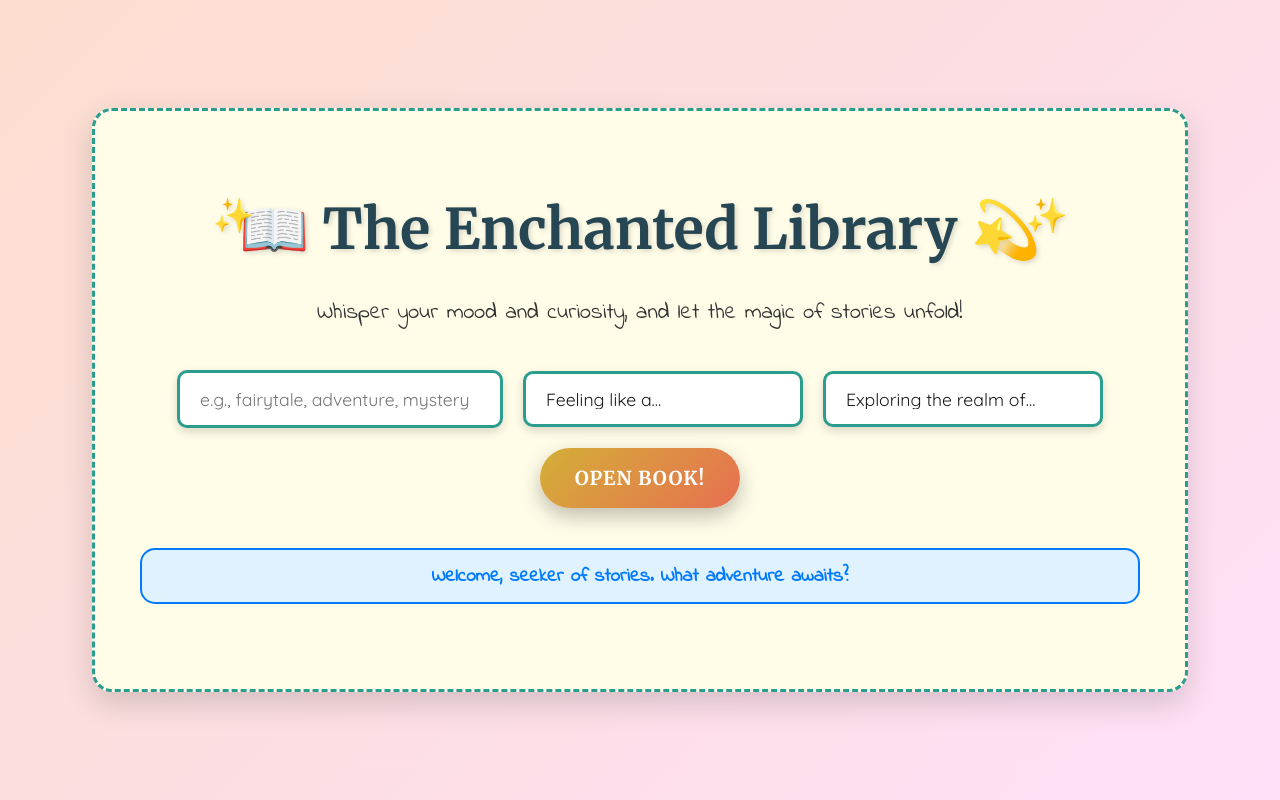
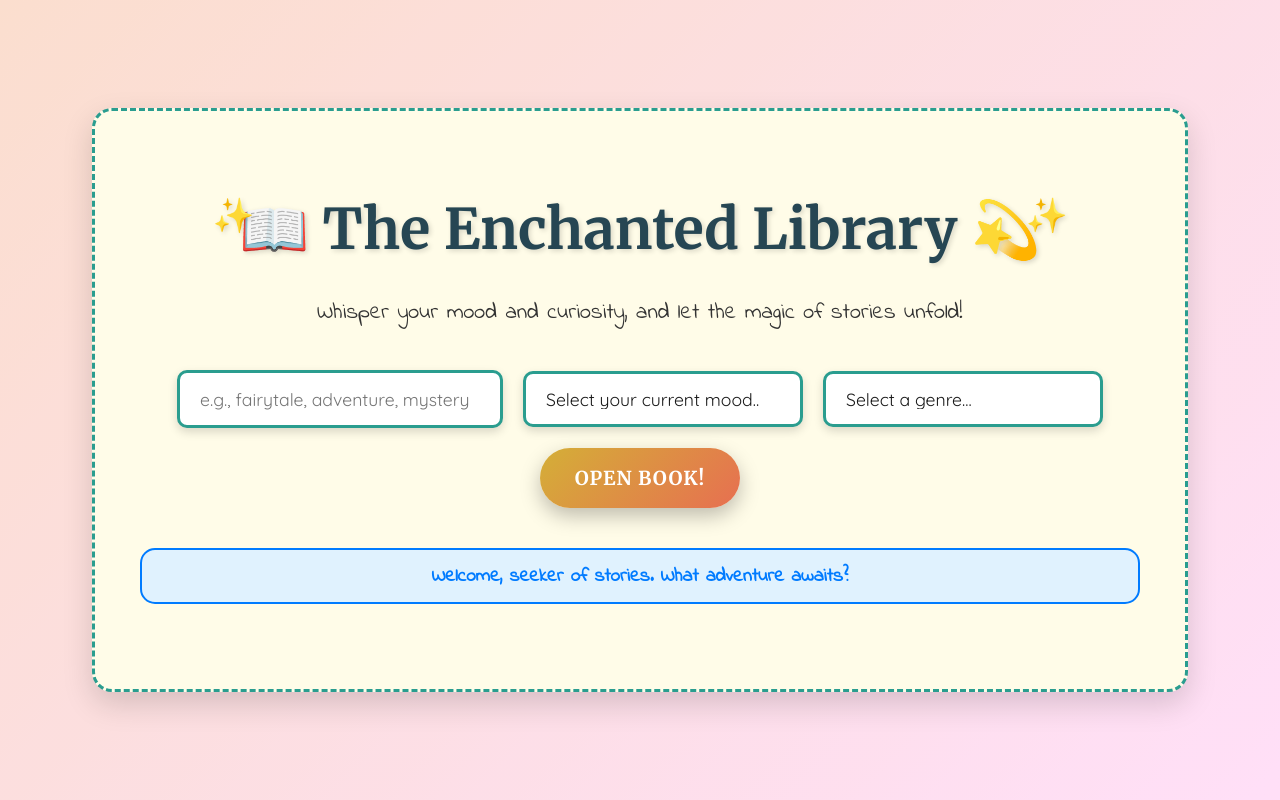
Before and after one commit to tirfan022/enchanted_lib, a Flask app: page / in a window 1280 px wide. Run offline with Flask 3, Linux system fonts and the light colour scheme.

Commit message:
second commit

```diff
--- a/app.py
+++ b/app.py
@@ -1,10 +1,10 @@
 from flask import Flask, render_template, jsonify, request
 import requests
-import re # Import regex for cleaning HTML tags
+import re
 
 app = Flask(__name__)
 
-# Google Books API Base URL for volumes
+# Google Books API Base URL
 GOOGLE_BOOKS_API_BASE_URL = "https://www.googleapis.com/books/v1/volumes"
 
 @app.route('/')
@@ -35,7 +35,6 @@ def search_books():
 
     q_param = " ".join(search_terms)
 
-    # Limit the number of results to display for performance
     max_results = 20
 
     params = {
@@ -45,7 +44,7 @@ def search_books():
 
     try:
         response = requests.get(GOOGLE_BOOKS_API_BASE_URL, params=params)
-        response.raise_for_status() # Raise an exception for HTTP errors (4xx or 5xx)
+        response.raise_for_status()
         data = response.json()
 
         books_data = []
@@ -53,17 +52,17 @@ def search_books():
             for item in data['items']:
                 volume_info = item.get('volumeInfo', {})
 
-                # Extract description and clean HTML tags for snippet display
+                # Extract description and clean HTML tags
                 description = volume_info.get('description', 'No summary available.')
-                description = re.sub(r'<[^>]+>', '', description) # Simple regex to strip HTML tags
+                description = re.sub(r'<[^>]+>', '', description) # regex to strip HTML tags
 
                 books_data.append({
-                    "id": item.get('id'), # Essential: Google Books ID for detail page
+                    "id": item.get('id'),
                     "title": volume_info.get('title', 'N/A'),
                     "author": ", ".join(volume_info.get('authors', ['N/A'])),
                     "publishedDate": volume_info.get('publishedDate', 'N/A'),
                     "thumbnail": volume_info.get('imageLinks', {}).get('thumbnail'),
-                    "description": description # Cleaned description for brief display
+                    "description": description # Cleaned description
                 })
         else:
             return jsonify({"message": "No tales were found in this realm. Try another whisper of interest!"}), 200
@@ -101,7 +100,7 @@ def book_detail(book_id):
             "previewLink": volume_info.get('previewLink', '#')
         }
 
-        # Clean up HTML tags from the full description for display on detail page
+        # Clean up HTML tags from the full description
         book['description'] = re.sub(r'<[^>]+>', '', book['description'])
 
         return render_template('book_detail.html', book=book)
@@ -116,8 +115,8 @@ def book_detail(book_id):
         # Handle other request-related errors
         return render_template('error.html', message=f"A network spell has gone awry: {e}. Check your connection to the mystical realms."), 500
     except Exception as e:
-        # Catch any other unexpected errors
+        # Catch errors
         return render_template('error.html', message=f"An unexpected event disturbed the narrative: {e}. The story needs rewriting!"), 500
 
 if __name__ == '__main__':
-    app.run(debug=True) # Run Flask in debug mode for easier development
+    app.run(debug=True)
--- a/templates/index.html
+++ b/templates/index.html
@@ -1,12 +1,16 @@
 <!DOCTYPE html>
 <html lang="en">
+
 <head>
     <meta charset="UTF-8">
     <meta name="viewport" content="width=device-width, initial-scale=1.0">
     <title>The Enchanted Library Recommender</title>
-    <link href="https://fonts.googleapis.com/css2?family=Merriweather:wght@400;700&family=Quicksand:wght@400;600&family=Indie+Flower&display=swap" rel="stylesheet">
+    <link
+        href="https://fonts.googleapis.com/css2?family=Merriweather:wght@400;700&family=Quicksand:wght@400;600&family=Indie+Flower&display=swap"
+        rel="stylesheet">
     <link rel="stylesheet" href="{{ url_for('static', filename='style.css') }}">
 </head>
+
 <body>
     <div class="storybook-background"></div>
 
@@ -19,29 +23,29 @@
             <input type="text" id="searchInput" placeholder="e.g., fairytale, adventure, mystery">
 
             <select id="moodSelect">
-                <option value="">Feeling like a...</option>
-                <option value="happy">Sunny Day ☀️</option>
-                <option value="adventurous">Grand Journey 🏞️</option>
-                <option value="serious">Quiet Reflection 🧐</option>
-                <option value="relaxed">Cozy Corner ☕</option>
-                <option value="mysterious">Hidden Path 🤫</option>
-                <option value="inspiring">Bright Idea ✨</option>
-                <option value="informative">Curious Discovery 💡</option>
+                <option value="">Select your current mood...</option>
+                <option value="happy">Happy</option>
+                <option value="adventurous">Adventurous</option>
+                <option value="serious">Serious</option>
+                <option value="relaxed">Relaxed</option>
+                <option value="mysterious">Mysterious</option>
+                <option value="inspiring">Inspiring</option>
+                <option value="informative">Informative</option>
             </select>
 
             <select id="choiceSelect">
-                <option value="">Exploring the realm of...</option>
-                <option value="fiction">Timeless Tales 📜</option>
-                <option value="fantasy">Mythical Realms 🧚</option>
-                <option value="sci-fi">Distant Futures 🚀</option>
-                <option value="mystery">Unsolved Riddles 🔍</option>
-                <option value="romance">Hearts Entwined ❤️</option>
-                <option value="thriller">Whispering Suspense 🔪</option>
-                <option value="history">Echoes of the Past 🕰️</option>
-                <option value="biography">Lives Unfolded 👤</option>
-                <option value="self-help">Wisdom Seeds 🌱</option>
-                <option value="cooking">Feast of Flavors 🍎</option>
-                <option value="travel">Distant Shores ✈️</option>
+                <option value="">Select a genre...</option>
+                <option value="fiction">Fiction</option>
+                <option value="fantasy">Fantasy</option>
+                <option value="sci-fi">Science Fiction</option>
+                <option value="mystery">Mystery</option>
+                <option value="romance">Romance</option>
+                <option value="thriller">Thriller</option>
+                <option value="history">History</option>
+                <option value="biography">Biography</option>
+                <option value="self-help">Self-Help</option>
+                <option value="cooking">Cooking</option>
+                <option value="travel">Travel</option>
             </select>
 
             <button id="searchButton">Open Book!</button>
@@ -49,7 +53,7 @@
 
         <p id="message" class="message"></p>
         <div id="bookResults" class="book-results">
-            </div>
+        </div>
     </div>
 
     <script>
@@ -148,4 +152,5 @@
         });
     </script>
 </body>
+
 </html>
```
